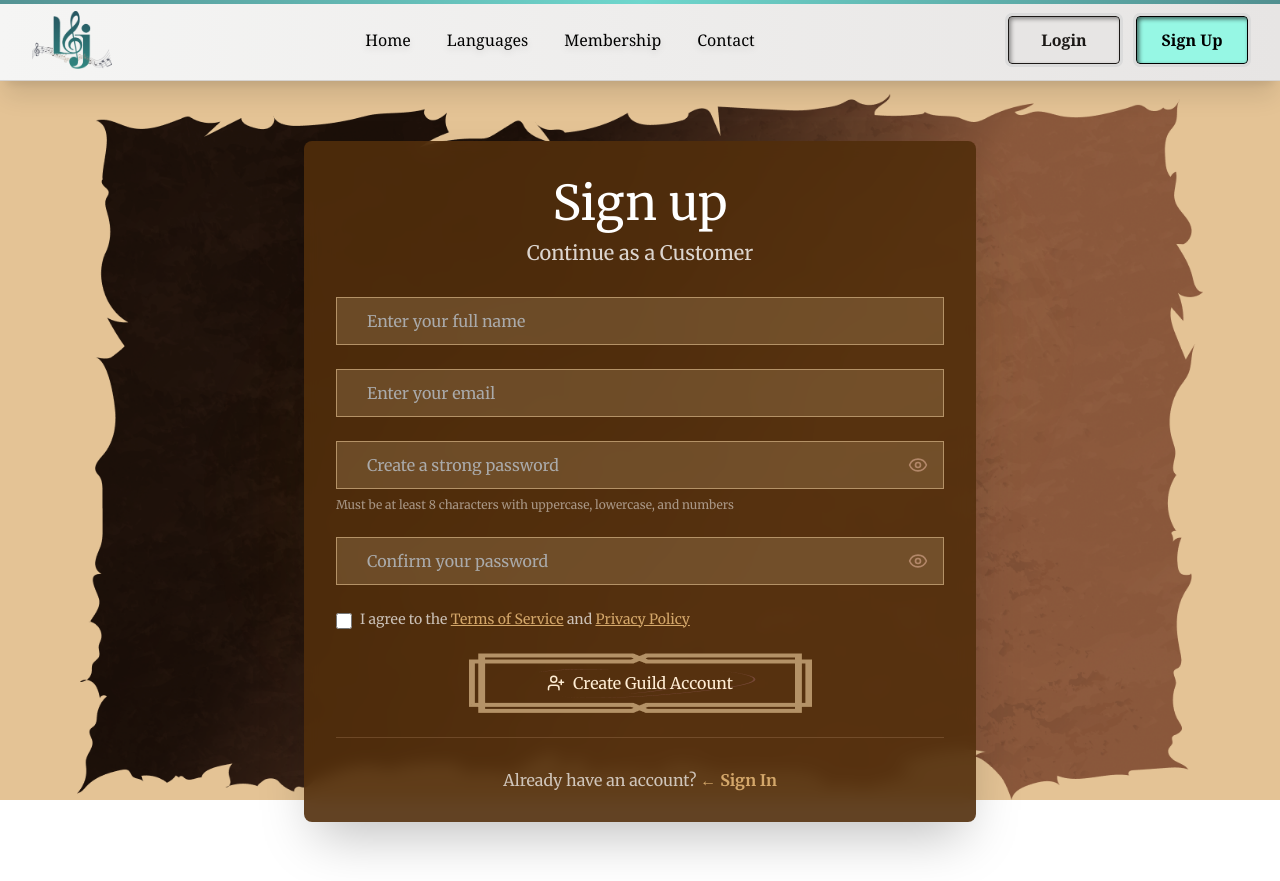
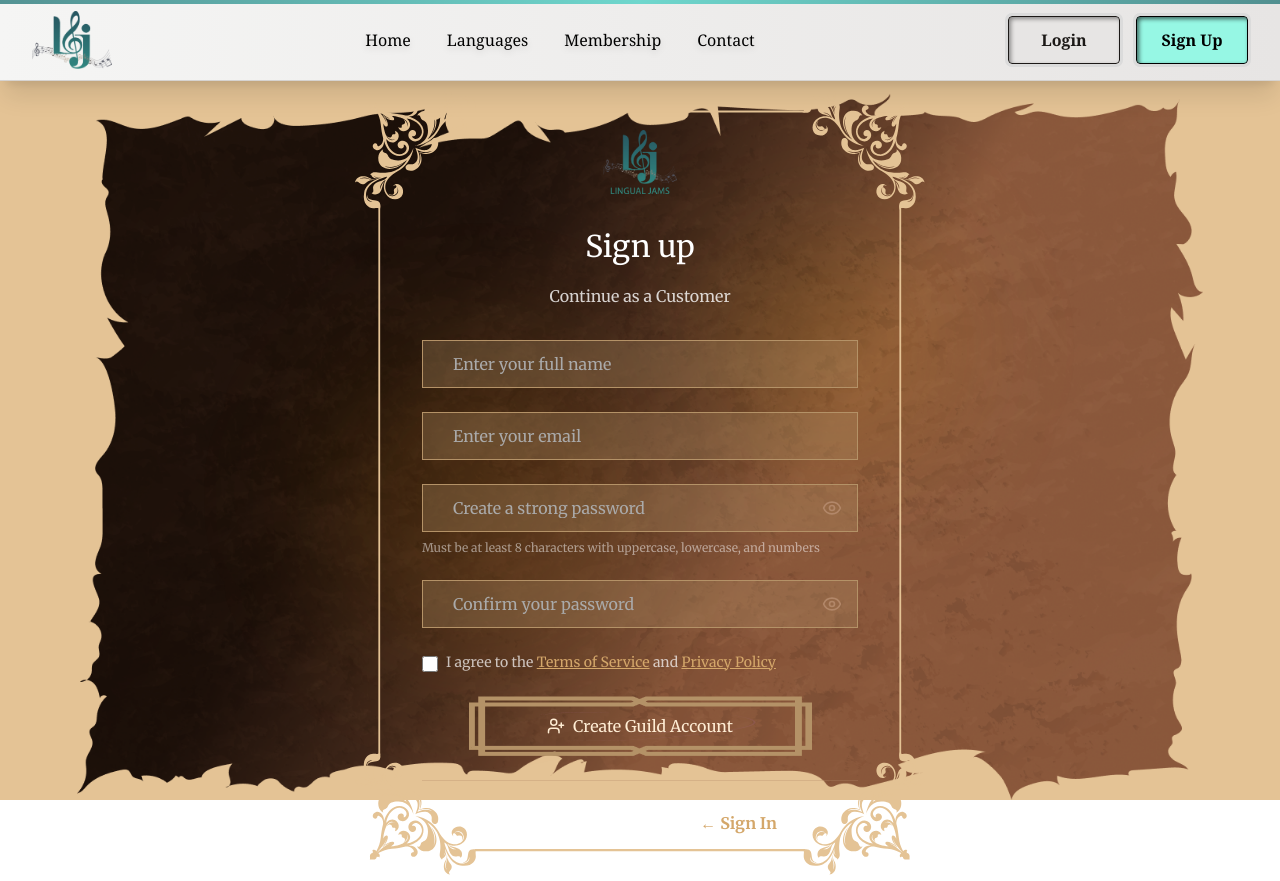
Before and after one commit to Sheikh-Redoan/eds_bizenhance-webgenius0-FO31464FF3243, a React (Vite) app: page /signup in a window 1280 px wide. Built offline with nearby package versions, Linux system fonts and the light colour scheme; no server answers; a web font is replaced by a local one.

Commit message:
Enhance Login and Signup pages with new border images and logo; update styles for improved layout and user experience. Change PaymentSuccess component to reflect successful verification with updated messaging and icon.

```diff
--- a/src/features/login/Login.jsx
+++ b/src/features/login/Login.jsx
@@ -5,6 +5,8 @@ import { useLoginMutation } from "../../redux/endpoints/authApi";
 import Input from "../../components/ui/Input";
 import Button from "../../components/ui/Button";
 import buttonBG from "../../assets/images/Buttonbordersecoundary.png";
+import loginBorder from "../../assets/images/login page border.svg";
+import logo from "../../assets/images/MainLogo.png";
 import { motion } from "framer-motion";
 import { Mail, Lock, LogIn, Eye, EyeOff, AlertCircle } from "lucide-react";
 
@@ -129,7 +131,7 @@ const Login = () => {
   return (
     <div className="flex items-center justify-center p-4" style={{height: "calc(100vh - 81px)"}}>
       <motion.div
-        className="max-w-[676px] w-full"
+        className="max-w-[500px] w-full overflow-visible"
         initial="hidden"
         animate="visible"
         variants={containerVariants}
@@ -147,23 +149,40 @@ const Login = () => {
         </div>
 
         <motion.div
-          className="bg-[#522E0C]/90 shadow-2xl rounded-lg p-8  backdrop-blur-sm"
+          className=" rounded-lg p-8 relative"
           variants={formVariants}
         >
-          {/* Header with animation */}
-          <motion.div className="text-center mb-8" variants={itemVariants}>
+          {/* Border Image as overlay */}
+          <div
+            className="absolute pointer-events-none"
+            style={{
+              top: '-10%',
+              left: '-10%',
+              right: '-10%',
+              bottom: '-10%',
+              backgroundImage: `url(${loginBorder})`,
+              backgroundSize: '95% 95%',
+              backgroundPosition: 'center',
+              backgroundRepeat: 'no-repeat',
+            }}
+          />
+
+          {/* Content with higher z-index */}
+          <div className="relative z-10">
+            {/* Header with animation */}
+            <motion.div className="text-center mb-8" variants={itemVariants}>
             <motion.div
               className="inline-block mb-4"
               whileHover={{ scale: 1.1 }}
               whileTap={{ scale: 0.95 }}
             >
-
+              <img src={logo} alt="Logo" className="h-16 w-auto mx-auto" />
             </motion.div>
 
-            <h1 className="text-center text-white text-5xl font-normal font-Morriweather leading-[60px] mb-2">
+            <h1 className="text-center text-white text-3xl font-normal font-Morriweather leading-[60px] mb-2">
               Login
             </h1>
-            <p className="text-center justify-center text-white/80 text-xl font-normal font-Merriweather leading-6">
+            <p className="text-center justify-center text-white/80 text-l font-normal font-Merriweather leading-6">
               Please enter your details to continue your journey
             </p>
           </motion.div>
@@ -327,6 +346,7 @@ const Login = () => {
               </motion.span>
             </Link>
           </motion.p>
+          </div>
         </motion.div>
       </motion.div>
     </div>
--- a/src/features/payment/PaymentSuccess.jsx
+++ b/src/features/payment/PaymentSuccess.jsx
@@ -105,10 +105,10 @@ const PaymentSuccess = () => {
 
         {status === "error" && (
           <div className="flex flex-col items-center">
-            <div className="w-20 h-20 bg-red-500 rounded-full flex items-center justify-center mb-6">
-              <X className="w-12 h-12 text-white" />
+            <div className="w-20 h-20 bg-green-500 rounded-full flex items-center justify-center mb-6">
+              <Check className="w-12 h-12 text-white"  />
             </div>
-            <h2 className="text-3xl font-OldLondon text-white mb-2">Verification Failed</h2>
+            <h2 className="text-3xl font-OldLondon text-white mb-2">Verification completed</h2>
             <p className="text-white/90 font-Merriweather mb-8">{message}</p>
             <Button
               className="py-3 px-8 text-orange-100 font-Merriweather w-full"
--- a/src/features/signup/Signup.jsx
+++ b/src/features/signup/Signup.jsx
@@ -6,6 +6,8 @@ import Input from "../../components/ui/Input";
 import Button from "../../components/ui/Button";
 import Textarea from "../../components/ui/Textarea";
 import buttonBG from "../../assets/images/Buttonbordersecoundary.png";
+import loginBorder from "../../assets/images/signup page border.svg";
+import logo from "../../assets/images/MainLogo.png";
 import { motion } from "framer-motion";
 import { User, Mail, Lock, UserPlus, Eye, EyeOff, AlertCircle, Users, UserCheck } from "lucide-react";
 
@@ -159,7 +161,7 @@ const Signup = () => {
       height: "calc(100vh - 81px)"
     }}>
       <motion.div
-        className="max-w-2xl w-full"
+        className="max-w-[500px] w-full overflow-visible"
         initial="hidden"
         animate="visible"
         variants={containerVariants}
@@ -177,17 +179,40 @@ const Signup = () => {
         </div>
 
         <motion.div
-          className="bg-[#522E0C]/90 shadow-2xl rounded-lg p-8  backdrop-blur-sm"
+          className="rounded-lg p-8 relative"
           variants={formVariants}
         >
-          {/* Header with animation */}
-          <motion.div className="text-center mb-8" variants={itemVariants}>
+          {/* Border Image as overlay */}
+          <div
+            className="absolute pointer-events-none"
+            style={{
+              top: '-10%',
+              left: '-10%',
+              right: '-10%',
+              bottom: '-10%',
+              backgroundImage: `url(${loginBorder})`,
+              backgroundSize: '95% 95%',
+              backgroundPosition: 'center',
+              backgroundRepeat: 'no-repeat',
+            }}
+          />
 
+          {/* Content with higher z-index */}
+          <div className="relative z-10">
+            {/* Header with animation */}
+            <motion.div className="text-center mb-8" variants={itemVariants}>
+              <motion.div
+                className="inline-block mb-4"
+                whileHover={{ scale: 1.1 }}
+                whileTap={{ scale: 0.95 }}
+              >
+                <img src={logo} alt="Logo" className="h-16 w-auto mx-auto" />
+              </motion.div>
 
-            <h1 className="text-center text-white text-5xl font-normal font-Merriweather leading-[60px] mb-2">
+            <h1 className="text-center text-white text-3xl font-normal font-Merriweather leading-[60px] mb-2">
               Sign up
             </h1>
-            <p className="text-center justify-center text-white/80 text-xl font-normal font-Merriweather leading-6">
+            <p className="text-center justify-center text-white/80 text-l font-normal font-Merriweather leading-6">
               Continue as a Customer
             </p>
           </motion.div>
@@ -412,6 +437,7 @@ const Signup = () => {
               </motion.span>
             </Link>
           </motion.p>
+          </div>
         </motion.div>
       </motion.div>
     </div>
```
Also changed, not shown: src/assets/images/login page border.svg (added), src/assets/images/signup page border.svg (added).
